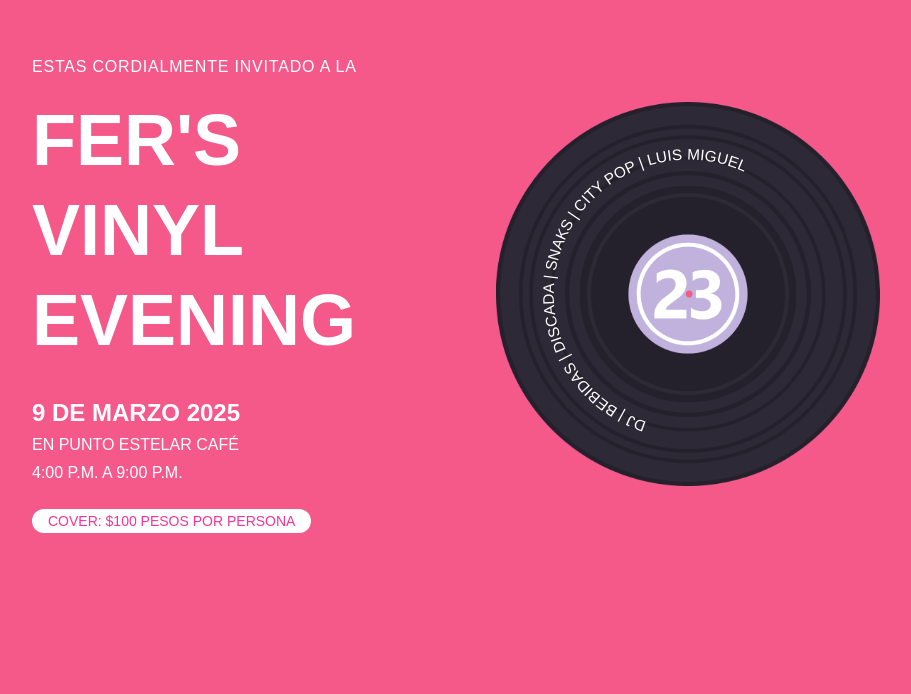
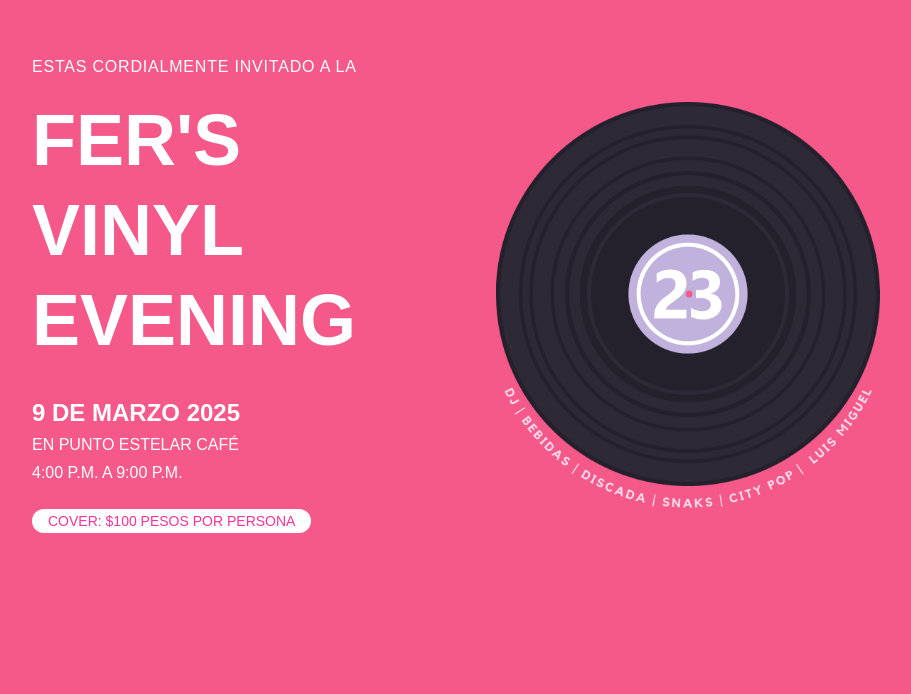
Before and after one commit to solofervqz/birthday23, a Next.js app: page / in a window 1280 px wide. Shown: the part 106-800 px from the top of the page, without its empty margins (192-1103 px from the left). Built offline with nearby package versions, Linux system fonts and the light colour scheme.

Commit message:
acomodo de letras abajo del vinil

```diff
--- a/src/app/globals.css
+++ b/src/app/globals.css
@@ -34,5 +34,5 @@ body {
 }
 
 .vinyl-spin {
-  animation: spin 20s linear infinite;
+  animation: spin 5s linear infinite;
 }
--- a/src/app/page.js
+++ b/src/app/page.js
@@ -125,6 +125,7 @@ export default function VinylInvitation() {
             </div>
             <div className="relative flex-1 flex items-center justify-center">
               <div className="relative w-96 h-96">
+                {/* Imagen del vinilo */}
                 <Image
                   src="/Vinil.png"
                   alt="Vinyl Record"
@@ -132,21 +133,17 @@ export default function VinylInvitation() {
                   className="object-contain vinyl-spin"
                   priority
                 />
-                <svg
-                  className="absolute inset-0 w-full h-full"
-                  viewBox="0 0 100 100"
-                  xmlns="http://www.w3.org/2000/svg"
-                >
-                  <defs>
-                    <path id="circlePath" d="M50,85 A35,35 0 1,1 50.1,85" fill="none" />
-                  </defs>
-                  <text className="text-[4px] fill-white">
-                    <textPath href="#circlePath" startOffset="5%">
-                      DJ | BEBIDAS | DISCADA | SNAKS | CITY POP |  LUIS MIGUEL
-                    </textPath>
-                  </text>
-                </svg>
+
+                {/* Imagen del texto curvado ahora más grande y debajo del disco */}
+                <Image
+                  src="/texto.png" // Asegúrate de que el archivo está en `public`
+                  alt="Texto curvado"
+                  width={550} // Aumenta el tamaño para que el texto sea más visible
+                  height={550}
+                  className="absolute bottom-[-40%] left-1/2 -translate-x-1/2 w-auto h-[100%] object-contain pointer-events-none"
+                />
               </div>
+
             </div>
           </div>
 
@@ -242,6 +239,6 @@ export default function VinylInvitation() {
           </div>
         </div>
       </div>
-    </div>
+    </div >
   )
 }
```
Also changed, not shown: public/texto.png (added).
